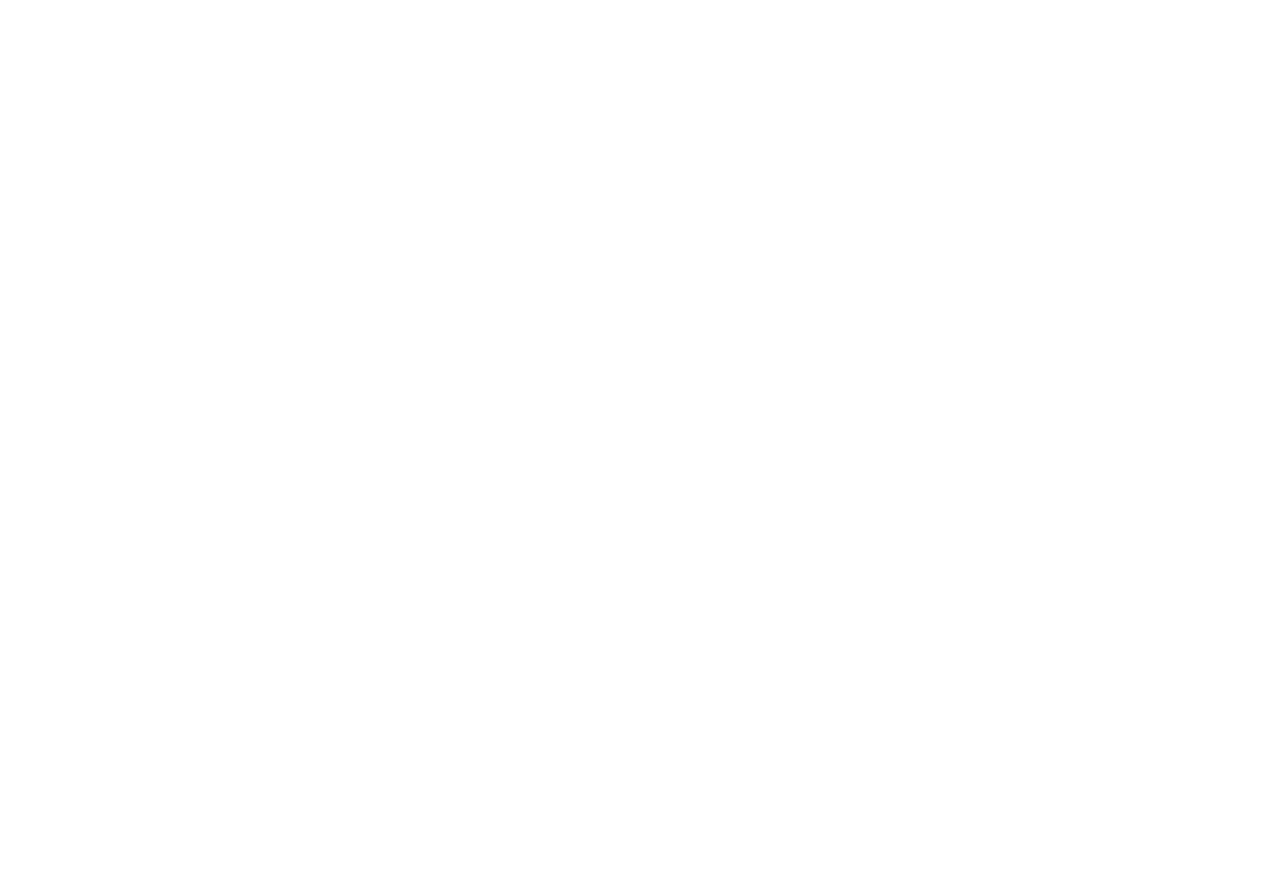
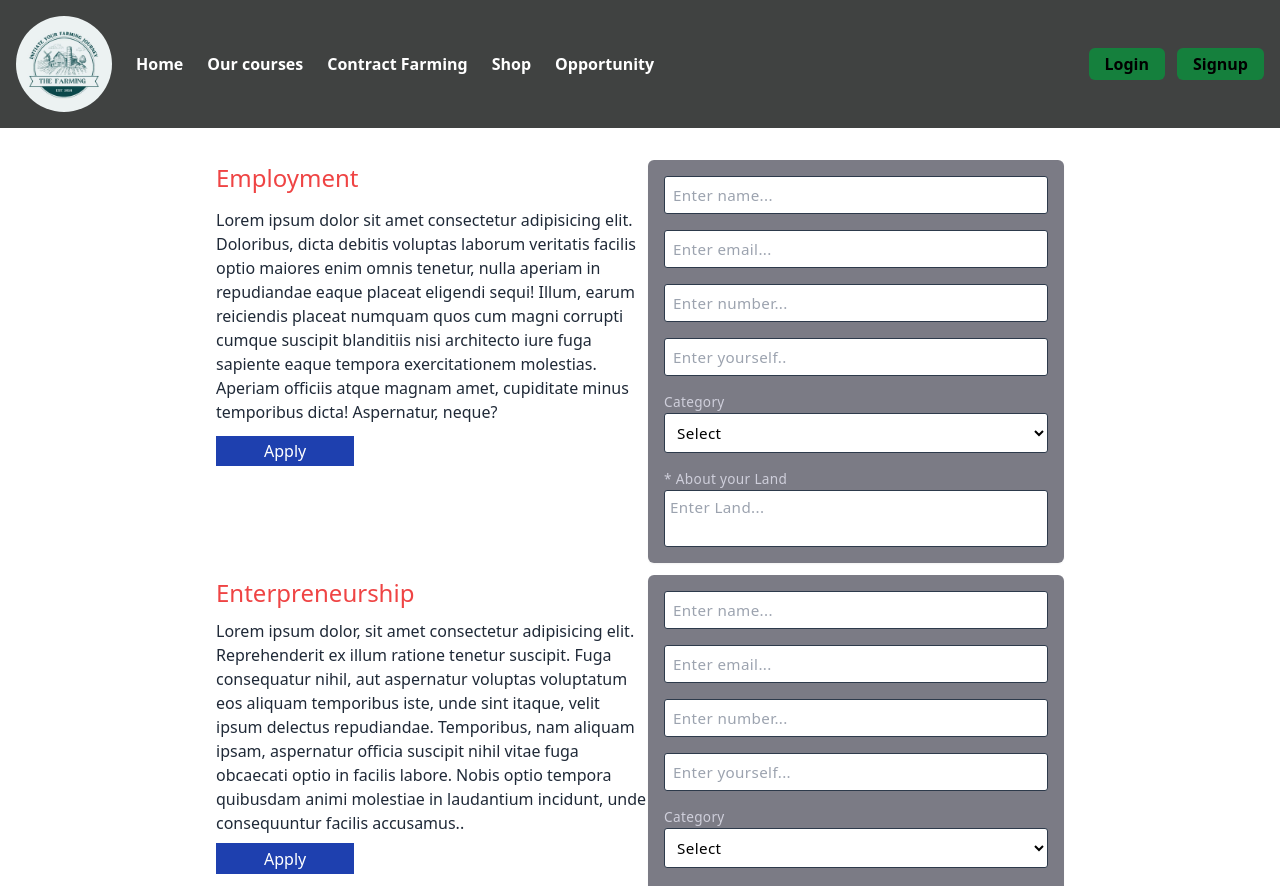
Before and after one commit to AyushMishra2003/TRAINING-FRONTED, a React (Vite) app: page /opportunity in a window 1280 px wide. Before the commit this address had no page. Shown: the top 886 px of the page. Before the commit the page ends 800 px from the top, so only its background shows below. Built offline with nearby package versions, Linux system fonts and the light colour scheme.

Commit message:
pages added

```diff
--- a/src/App.jsx
+++ b/src/App.jsx
@@ -19,6 +19,7 @@
 import ComingSoon from './Pages/ComingSoon'
 import Product from './Pages/product/Product'
 import Form from './Pages/ContactFarmng/Form'
+import Opportunity from './Pages/Opportunity'
 
 
 const App = () => {
@@ -41,6 +42,7 @@
         <Route path='/viewprofile' element={<UserProfile/>}></Route>
         <Route path='/course/description' element={<CourseDescription/>}></Route>
         <Route path='/coming' element={<ComingSoon/>}></Route>
+        <Route path='/opportunity' element={<Opportunity/>}></Route>
         <Route  element={<RequireAuth allowedRoles={["ADMIN","USER"]}  />}>
            <Route path='/course/create' element={<CreateCourse/>}/>
            <Route path='/checkout' element={<Check/>}/>
--- a/src/Helper/axiosInstance.js
+++ b/src/Helper/axiosInstance.js
@@ -1,7 +1,7 @@
 import axios from "axios";
 
-// const BASE_URL="http://localhost:5000/api/v1"
-const BASE_URL="https://api.thefarming.org/api/v1"
+const BASE_URL="http://localhost:5000/api/v1"
+// const BASE_URL="https://api.thefarming.org/api/v1"
 
 const axiosInstance=axios.create()
 
--- a/src/Layout/HomeLayout.jsx
+++ b/src/Layout/HomeLayout.jsx
@@ -56,7 +56,7 @@
         window.scrollTo(0, 0);
       },[])
     return (
-        <div className="min-h-[90vh] ">
+        <div className="min-h-[90vh]">
             <div className="absolute left-0 z-50 w-full bg-[#1F2937]  drawer lg:hidden">
                 <input className="drawer-toggle" id="my-drawer" type="checkbox" />
                 <div className="drawer-content">
@@ -94,6 +94,10 @@
                         </li>
                         <li>
                             <Link to="/shop">Shop</Link>
+                        </li>
+
+                        <li>
+                            <Link to="/opportunity">Opportunity</Link>
                         </li>
 
                        {isLoggedIn && role=='ADMIN' &&(
@@ -155,6 +159,9 @@
                         </li>
                         <li>
                             <Link to="/shop">Shop</Link>
+                        </li>
+                        <li>
+                            <Link to="/opportunity">Opportunity</Link>
                         </li>
 
                        {isLoggedIn && role=='ADMIN' &&(
--- a/src/Pages/HomePage.jsx
+++ b/src/Pages/HomePage.jsx
@@ -13,9 +13,9 @@
 function HomePage() {
     return (
         <HomeLayout>
-             <div className='bg-main font-poppins'>
+             <div className=' bg-main font-poppins'>
 
-<main className={`relative min-h-[fit]  w-full overflow-hidden z-[100] `}>
+<main className={`relative min-h-[fit]  w-full overflow-hidden z-100000000 `}>
     <video src={bgcVideo} alt="" className=' min-w-[100vw] absolute top-0 left-0 h-full object-cover' loop autoPlay playsInline muted ></video>
 
     <div className={` bg-[#060614ef] z-60  pb-0 flex w-full h-full  items-center object-cover flex-col justify-between  text-white py-[1rem] gap-2 `}>
--- /dev/null
+++ b/src/Pages/Opportunity.jsx
@@ -0,0 +1,112 @@
+import React from 'react'
+import HomeLayout from '../Layout/HomeLayout'
+
+const Opportunity = () => {
+    const inputStyle = ' min-w-[19rem] w-[80vw] sm:w-[24rem] rounded-[3px] border h-full border-[#2d3a4b] p-2 focus:border-red outline-none  text-[0.95rem] tracking-wide resize-none bg-white text-black'
+    const labelStyle = "text-[0.85rem] tracking-wide text-[#cfcfdb]"
+  return (
+    // const inputStyle = 'min-w-[19rem] w-[80vw] sm:w-[24rem] rounded-[3px] border h-full border-[#2d3a4b] p-2 focus:border-red outline-none  text-[0.95rem] tracking-wide resize-none bg-white text-black'
+    // const labelStyle = "text-[0.85rem] tracking-wide text-[#cfcfdb]"
+    <HomeLayout>
+
+        <div className='min-h-[90vh]  flex flex-col gap-3 items-center justify-center pt-[2rem] pb-[1rem] '>
+            <div className='flex '>
+                <div className='flex flex-col gap-3'>
+                <h1 className='text-[1.5rem] text-red-500'>Employment</h1>
+                <p className='w-[27rem]'>Lorem ipsum dolor sit amet consectetur adipisicing elit. Doloribus, dicta debitis voluptas laborum veritatis facilis optio maiores enim omnis tenetur, nulla aperiam in repudiandae eaque placeat eligendi sequi! Illum, earum reiciendis placeat numquam quos cum magni corrupti cumque suscipit blanditiis nisi architecto iure fuga sapiente eaque tempora exercitationem molestias. Aperiam officiis atque magnam amet, cupiditate minus temporibus dicta! Aspernatur, neque?</p>
+                <button className='px-[3rem] p-[0.2rem] border-none bg-blue-800 w-fit text-white'>Apply</button>
+                </div>
+                <form  className='flex flex-col items-start justify-center gap-4 w-fit  bg-[#1a1a2b92] p-3 py-4 sm:p-4 rounded-md shadow-sm shadow-light z-50'>
+
+<input className={inputStyle} type="text" placeholder='Enter name...' name='fullName'
+    />
+  <input className={inputStyle} type="email" placeholder='Enter email...' name='email'  />
+<input className={inputStyle} type="number" placeholder='Enter number...' name='phoneNumber' />
+<input className={inputStyle} type="text" placeholder='Enter yourself..' name='businessName'  />
+
+<div className="flex flex-col items-start justify-center gap-[0.5px]">
+<label htmlFor='category' className={labelStyle}>
+Category
+</label>
+
+<select className={inputStyle}
+name='category' >
+<option name="category" value="" >Select</option>
+<option name="category" value="Sole Proprietorship" >skill 1</option>
+<option name="category" value="Limited Liability Partnerships">skill 2</option>
+<option name="category" value="Limited Liability Company" >skill 3</option>
+<option name="category" value="Farmer Producer Company">skill 4</option>
+<option name="category" value="Corporation" >skill 5</option>
+
+</select>
+</div>
+
+<div className="flex flex-col items-start justify-center gap-[0.5px]">
+<label htmlFor="recruitment"
+className={labelStyle}
+><span className='mr-1 text-red'>*</span>
+About your Land
+</label>
+<textarea type="text" required
+className={`${inputStyle} p-[5px] h-[10rem] resize-none`}
+name='recruitment'
+id='recruitment'
+placeholder='Enter Land...' />
+</div>
+
+                </form>
+            </div>
+            <div>
+            <div className='flex'>
+                <div className='flex flex-col gap-2'>
+                <h1 className='text-[1.5rem] text-red-500'>Enterpreneurship</h1>
+                <p className='w-[27rem]'>Lorem ipsum dolor, sit amet consectetur adipisicing elit. Reprehenderit ex illum ratione tenetur suscipit. Fuga consequatur nihil, aut aspernatur voluptas voluptatum eos aliquam temporibus iste, unde sint itaque, velit ipsum delectus repudiandae. Temporibus, nam aliquam ipsam, aspernatur officia suscipit nihil vitae fuga obcaecati optio in facilis labore. Nobis optio tempora quibusdam animi molestiae in laudantium incidunt, unde consequuntur facilis accusamus..</p>
+                <button className='px-[3rem] p-[0.2rem] border-none bg-blue-800 w-fit text-white'>Apply</button>
+                </div>
+                <form  className='flex flex-col items-start justify-center gap-4 w-fit  bg-[#1a1a2b92] p-3 py-4 sm:p-4 rounded-md shadow-sm shadow-light z-50'>
+
+<input className={inputStyle} type="text" placeholder='Enter name...' name='fullName'
+    />
+  <input className={inputStyle} type="email" placeholder='Enter email...' name='email'  />
+<input className={inputStyle} type="number" placeholder='Enter number...' name='phoneNumber' />
+<input className={inputStyle} type="text" placeholder='Enter yourself...' name='businessName'  />
+
+<div className="flex flex-col items-start justify-center gap-[0.5px]">
+<label htmlFor='category' className={labelStyle}>
+Category
+</label>
+
+<select className={inputStyle}
+name='category' >
+<option name="category" value="" >Select</option>
+<option name="category" value="Sole Proprietorship" >skill 1</option>
+<option name="category" value="Limited Liability Partnerships">skill 2</option>
+<option name="category" value="Limited Liability Company" >skill 3</option>
+<option name="category" value="Farmer Producer Company">skill 4</option>
+<option name="category" value="Corporation" >skill 5</option>
+
+</select>
+</div>
+
+<div className="flex flex-col items-start justify-center gap-[0.5px]">
+<label htmlFor="recruitment"
+className={labelStyle}
+><span className='mr-1 text-red'>*</span>
+About your Land
+</label>
+<textarea type="text" required
+className={`${inputStyle} p-[5px] h-[10rem] resize-none`}
+name='recruitment'
+id='recruitment'
+placeholder='Enter Land...' />
+</div>
+
+                </form>
+            </div>
+            </div>
+        </div>
+    </HomeLayout>
+  )
+}
+
+export default Opportunity
```
